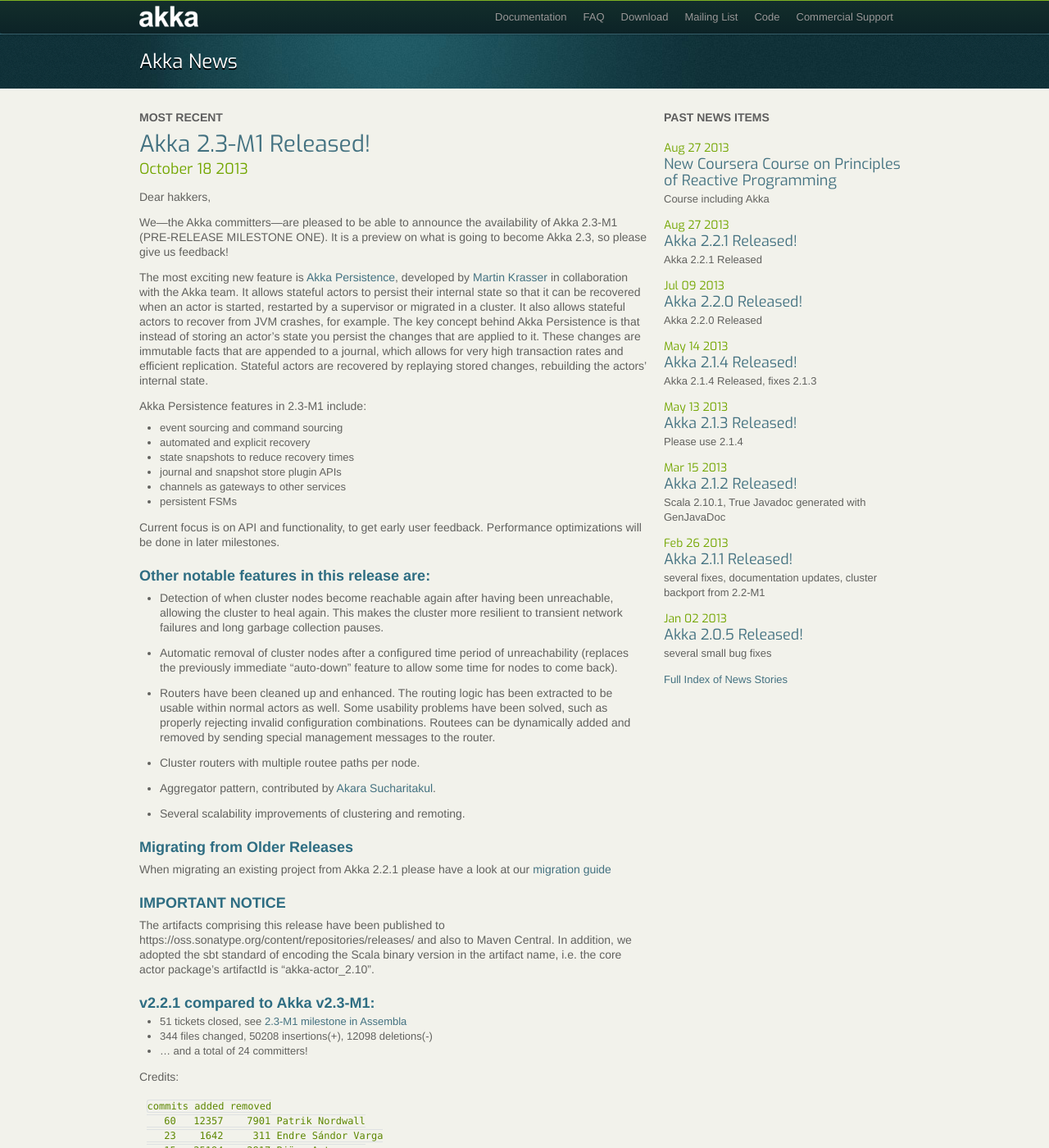
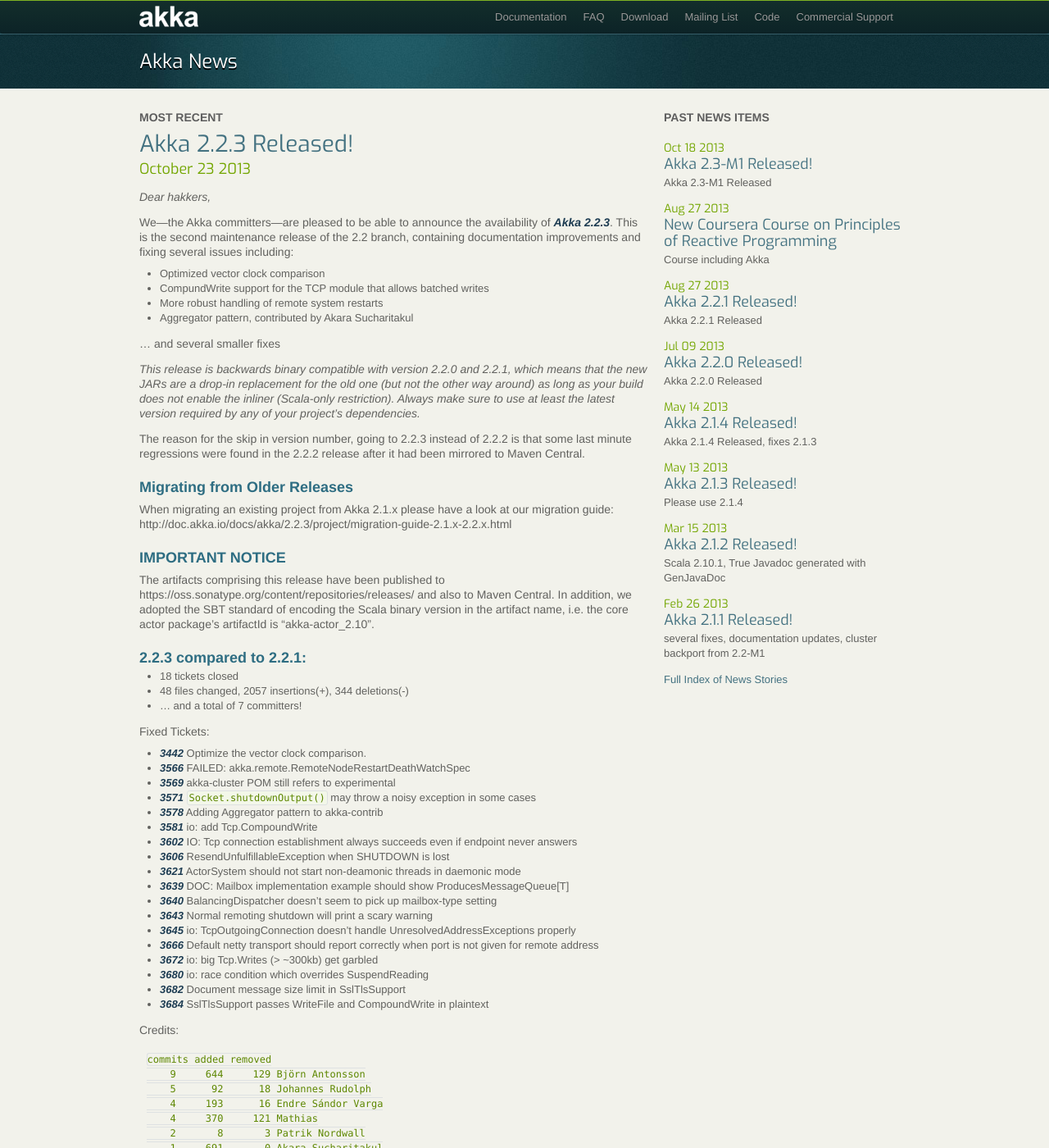
Before and after one commit to raboof/akka.github.com, a Jekyll site: the page built from news/index.md, in a window 1280 px wide and 1400 px high. Shown: the whole window at 82% size. Built offline with Jekyll 4.4.1, drawn with Linux system fonts in a browser that asks for light colours; some of the changed text lies outside the part shown.

Commit message:
Akka 2.2.3 Release Announcement

```diff
--- a/_includes/download.html
+++ b/_includes/download.html
@@ -74,7 +74,7 @@
                     <table>
                         <tr>
                             <td>
-                                <a href="http://downloads.typesafe.com/akka/akka-2.2.1.zip" class="downloadStandaloneLink" data-version="2.2.1">Akka 2.2.1 distribution</a> (Scala 2.10)
+                                <a href="http://downloads.typesafe.com/akka/akka-2.2.3.zip" class="downloadStandaloneLink" data-version="2.2.3">Akka 2.2.3 distribution</a> (Scala 2.10)
                             </td>
                             <td>
                                 41MB
--- a/docs/index.md
+++ b/docs/index.md
@@ -5,15 +5,15 @@
 
 ## Release Versions
 
-### Akka 2.2.1 (current stable release) for Scala 2.10
+### Akka 2.2.3 (current stable release) for Scala 2.10
 
 * Akka Documentation
 
-  * HTML for [Java](http://doc.akka.io/docs/akka/2.2.1/java.html) and [Scala](http://doc.akka.io/docs/akka/2.2.1/scala.html)
-  * PDF for [Java](http://doc.akka.io/docs/akka/2.2.1/AkkaJava.pdf) and [Scala](http://doc.akka.io/docs/akka/2.2.1/AkkaScala.pdf)
-  * [EPUB](http://doc.akka.io/docs/akka/2.2.1/Akka.epub) (Combined Java and Scala)
+  * HTML for [Java](http://doc.akka.io/docs/akka/2.2.3/java.html) and [Scala](http://doc.akka.io/docs/akka/2.2.3/scala.html)
+  * PDF for [Java](http://doc.akka.io/docs/akka/2.2.3/AkkaJava.pdf) and [Scala](http://doc.akka.io/docs/akka/2.2.3/AkkaScala.pdf)
+  * [EPUB](http://doc.akka.io/docs/akka/2.2.3/Akka.epub) (Combined Java and Scala)
 
-* Akka API - for [Java](http://doc.akka.io/japi/akka/2.2.1/) and [Scala](http://doc.akka.io/api/akka/2.2.1/)
+* Akka API - for [Java](http://doc.akka.io/japi/akka/2.2.3/) and [Scala](http://doc.akka.io/api/akka/2.2.3/)
 
 ### Akka 2.1.4 (old stable release) for Scala 2.10
 
--- /dev/null
+++ b/news/_posts/2013-10-23-akka-2.2.3-released.md
@@ -0,0 +1,70 @@
+---
+layout: news
+title: Akka 2.2.3 Released!
+author: Björn Antonsson
+short: Akka 2.2.3 Released
+---
+
+*Dear hakkers,*
+
+We—the Akka committers—are pleased to be able to announce the availability of ***Akka 2.2.3***. This is the second maintenance release of the 2.2 branch, containing documentation improvements and fixing several issues including:
+
+ * Optimized vector clock comparison
+ * CompundWrite support for the TCP module that allows batched writes
+ * More robust handling of remote system restarts
+ * Aggregator pattern, contributed by Akara Sucharitakul
+
+ ... and several smaller fixes
+
+ *This release is backwards binary compatible with version 2.2.0 and 2.2.1, which means that the new JARs are a drop-in replacement for the old one (but not the other way around) as long as your build does not enable the inliner (Scala-only restriction). Always make sure to use at least the latest version required by any of your project’s dependencies.*
+
+The reason for the skip in version number, going to 2.2.3 instead of 2.2.2 is that some last minute regressions were found in the 2.2.2 release after it had been mirrored to Maven Central.
+
+### Migrating from Older Releases
+
+When migrating an existing project from Akka 2.1.x please have a look at our migration guide:
+http://doc.akka.io/docs/akka/2.2.3/project/migration-guide-2.1.x-2.2.x.html
+
+### IMPORTANT NOTICE
+
+The artifacts comprising this release have been published to https://oss.sonatype.org/content/repositories/releases/ and also to Maven Central. In addition, we adopted the SBT standard of encoding the Scala binary version in the artifact name, i.e. the core actor package’s artifactId is “akka-actor_2.10”.
+
+### 2.2.3 compared to 2.2.1:
+
+* 18 tickets closed
+* 48 files changed, 2057 insertions(+), 344 deletions(-)
+* … and a total of 7 committers!
+
+Fixed Tickets:
+
+* ***3442***  Optimize the vector clock comparison.
+* ***3566***  FAILED: akka.remote.RemoteNodeRestartDeathWatchSpec
+* ***3569***  akka-cluster POM still refers to experimental
+* ***3571***  `Socket.shutdownOutput()` may throw a noisy exception in some cases
+* ***3578***  Adding Aggregator pattern to akka-contrib
+* ***3581***  io: add Tcp.CompoundWrite
+* ***3602***  IO: Tcp connection establishment always succeeds even if endpoint never answers
+* ***3606***  ResendUnfulfillableException when SHUTDOWN is lost
+* ***3621***  ActorSystem should not start non-deamonic threads in daemonic mode
+* ***3639***  DOC: Mailbox implementation example should show ProducesMessageQueue[T]
+* ***3640***  BalancingDispatcher doesn't seem to pick up mailbox-type setting
+* ***3643***  Normal remoting shutdown will print a scary warning
+* ***3645***  io: TcpOutgoingConnection doesn't handle UnresolvedAddressExceptions properly
+* ***3666***  Default netty transport should report correctly when port is not given for remote address
+* ***3672***  io: big Tcp.Writes (> ~300kb) get garbled
+* ***3680***  io: race condition which overrides SuspendReading
+* ***3682***  Document message size limit in SslTlsSupport
+* ***3684***  SslTlsSupport passes WriteFile and CompoundWrite in plaintext
+
+Credits:
+
+    commits added removed
+        9     644     129 Björn Antonsson
+        5      92      18 Johannes Rudolph
+        4     193      16 Endre Sándor Varga
+        4     370     121 Mathias
+        2       8       3 Patrik Nordwall
+        1     691       0 Akara Sucharitakul
+        1       5       3 Roland Kuhn
+
+*Happy hakking!*
```
Also changed, not shown: 404.html (+4 -4 lines).
